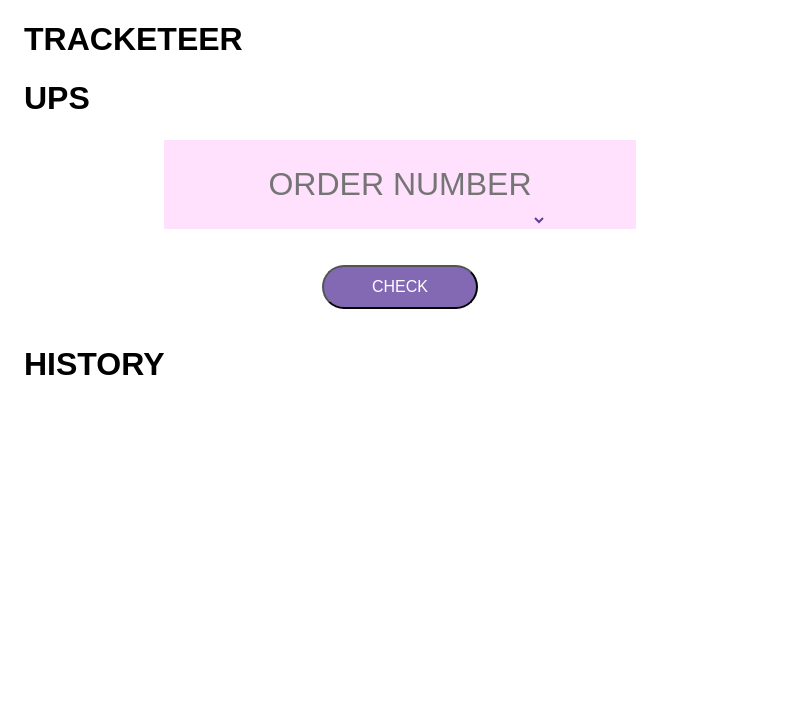
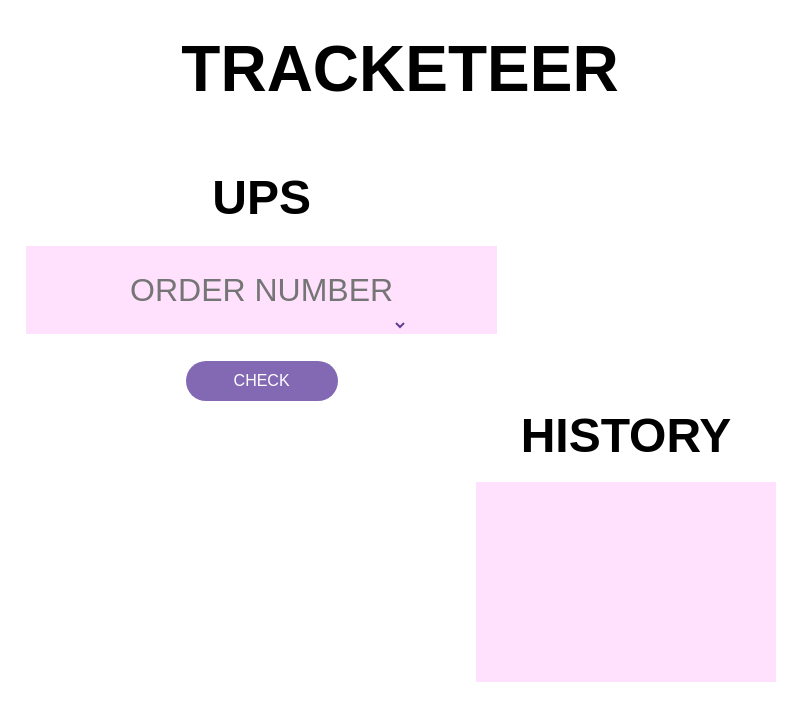
Before and after one commit to aboruchovas/tracketeer, an Electron app: page index.html in a window 800 px wide. Drawn offline with Linux system fonts and the light colour scheme; no server answers.

Commit message:
Add tracking history styling

```diff
--- a/styles.css
+++ b/styles.css
@@ -7,10 +7,58 @@
     font: caption;
 }
 
-#title {
+#tracking_search {
+    float: left;
+}
+
+#tracking_history {
+    float: right;
+}
+
+#history {
+    width: 300px;
+    height: 200px;
+
+    background-color: #ffe1fd;
+
+    text-align: center;
+    overflow: scroll;
+
+}
+
+#history > ul {
+    list-style: none;
+    padding: 0;
+}
+
+#history > ul > li {
+    padding-bottom: 0.5em;
+    font-size: 1.2em;
+
+}
+
+#history > ul > li:after {
+    width: 85%;
+    margin: 0 auto;
+    padding-top: 10px;
+    border-bottom: 1px solid #fcd3f8;
+
+    display: block;
+
+    content: "";
+}
+
+.big_title {
     text-align: center;
     font-size: 4em;
-    margin: 3em 0 0.5em;
+    margin: 0.5em 0 1em;
+}
+
+.small_title {
+    text-align: center;
+    font-size: 3em;
+    font-weight: 600;
+    margin: 0em 0 0.4em;
 }
 
 #status_form {
@@ -18,7 +66,6 @@
 }
 
 #tracking {
-    /* margin: 3em 0 0; */
     box-sizing: border-box;
     border: 2px solid white;
     font-size: 2em;
@@ -36,7 +83,7 @@
 
 
 #check {
-    margin: 1em 0;
+    margin: 0.4em 0;
     padding: 0.7em 3em;
     font-size: 1em;
 
@@ -44,6 +91,7 @@
     color: white;
 
     border-radius: 1.5em;
+    border-width: 0;
     outline: none;
     cursor: pointer;
 
```
